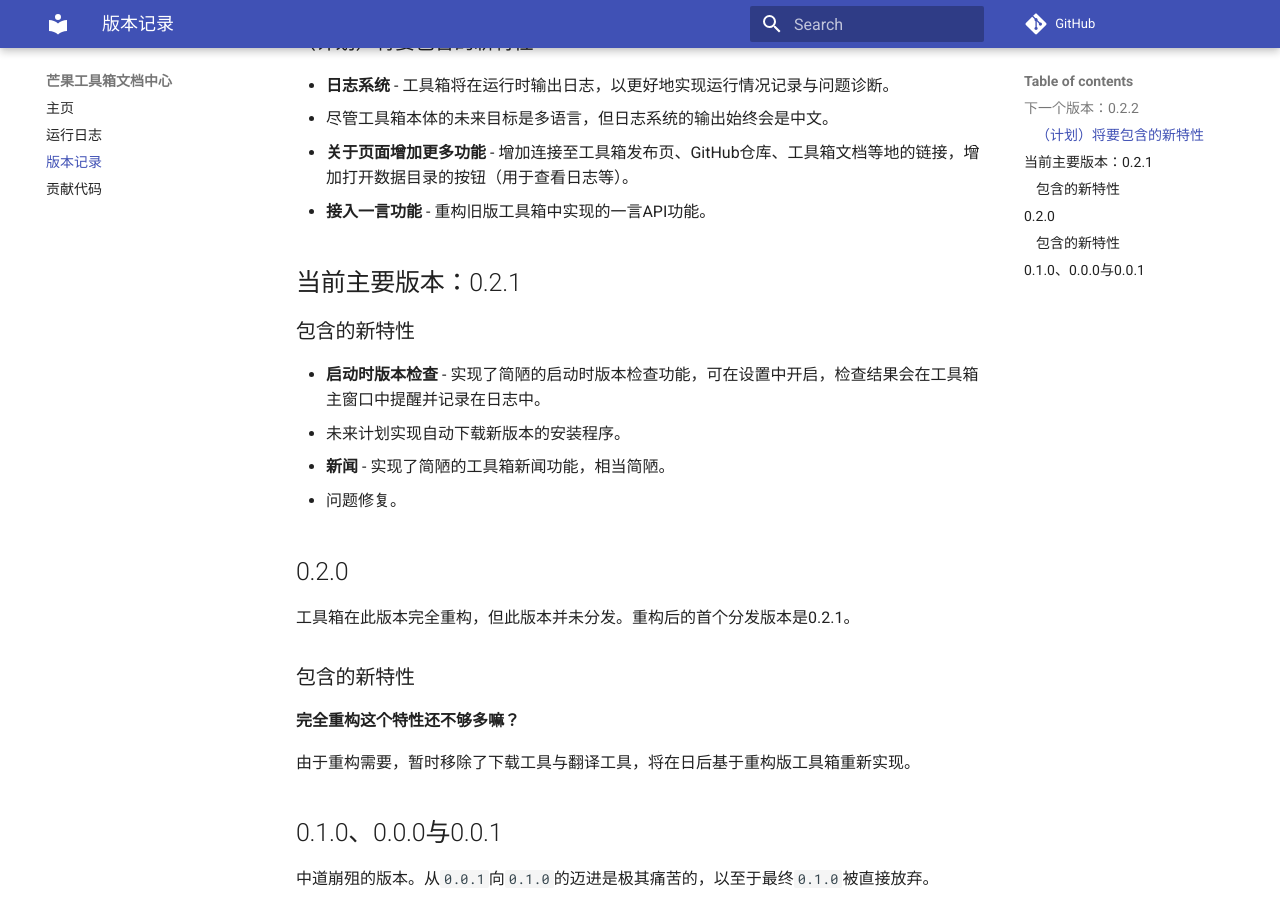
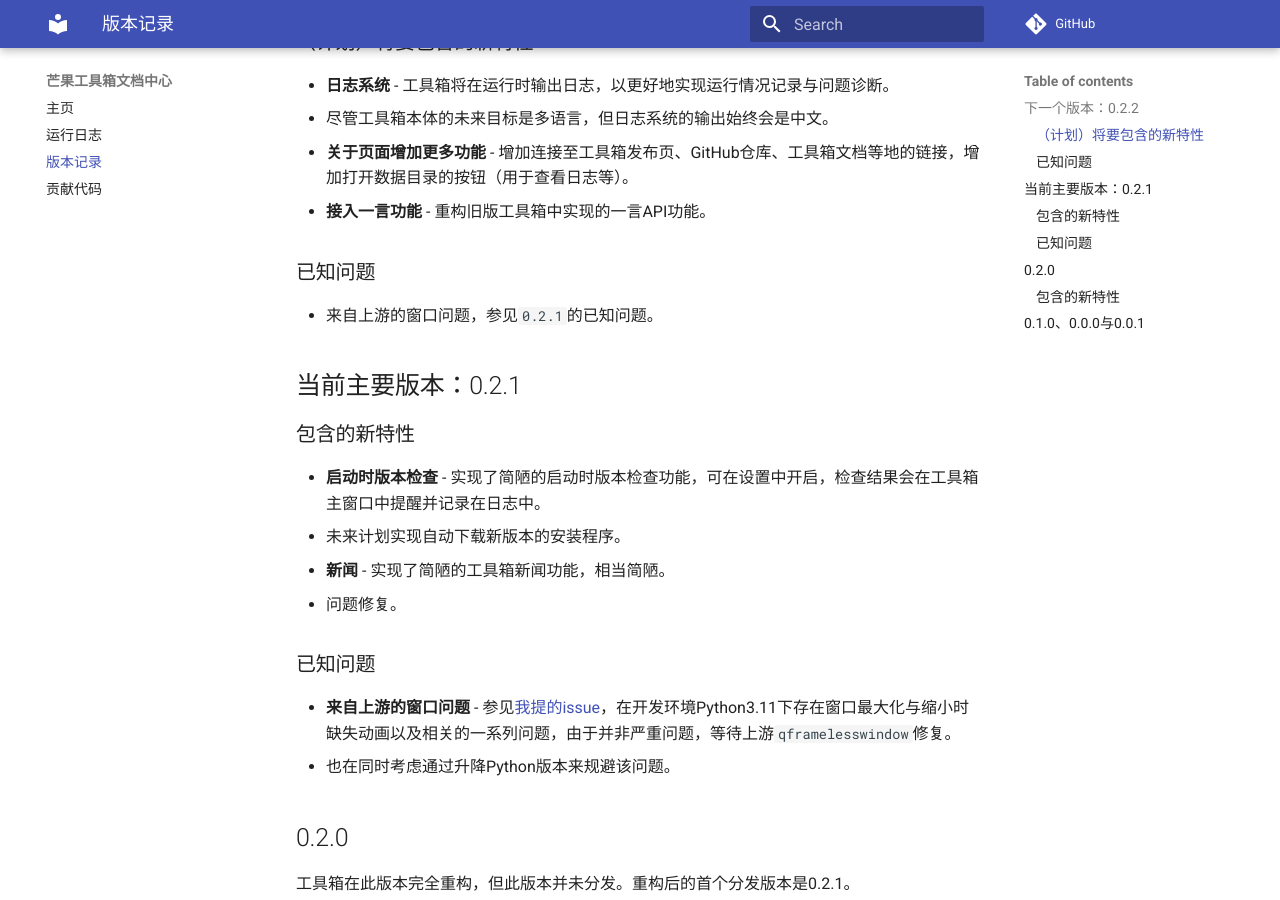
Before and after one commit to mangofanfan/FanTools2, an MkDocs documentation site: the page built from docs/version.md, in a window 1280 px wide and 900 px high, scrolled down 204 px. Built offline with MkDocs 1.6.1 and Material for MkDocs 9.7.7, drawn with Linux system fonts in a browser that asks for light colours; comment, search, counter and statistics services are not loaded.

Commit message:
增加0.2.1的已知窗口问题

```diff
--- a/docs/version.md
+++ b/docs/version.md
@@ -9,6 +9,10 @@
 * **关于页面增加更多功能** - 增加连接至工具箱发布页、GitHub仓库、工具箱文档等地的链接，增加打开数据目录的按钮（用于查看日志等）。
 * **接入一言功能** - 重构旧版工具箱中实现的一言API功能。
 
+### 已知问题
+
+* 来自上游的窗口问题，参见`0.2.1`的已知问题。
+
 ## 当前主要版本：0.2.1
 
 ### 包含的新特性
@@ -17,6 +21,11 @@
   * 未来计划实现自动下载新版本的安装程序。
 * **新闻** - 实现了简陋的工具箱新闻功能，相当简陋。
 * 问题修复。
+
+### 已知问题
+
+* **来自上游的窗口问题** - 参见[我提的issue](https://github.com/zhiyiYo/PyQt-Frameless-Window/issues/178)，在开发环境Python3.11下存在窗口最大化与缩小时缺失动画以及相关的一系列问题，由于并非严重问题，等待上游`qframelesswindow`修复。
+  * 也在同时考虑通过升降Python版本来规避该问题。
 
 ## 0.2.0
 
```
